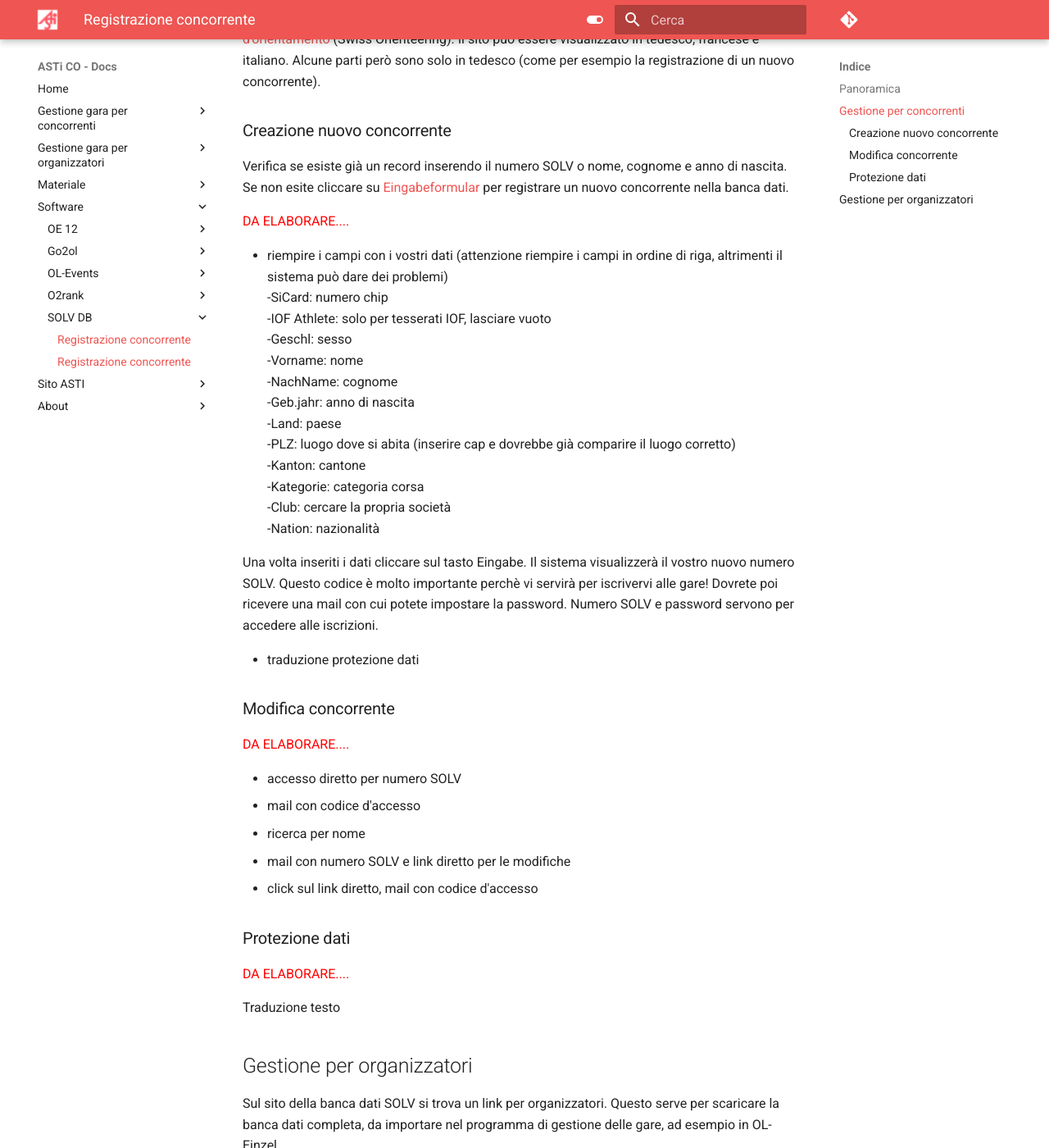
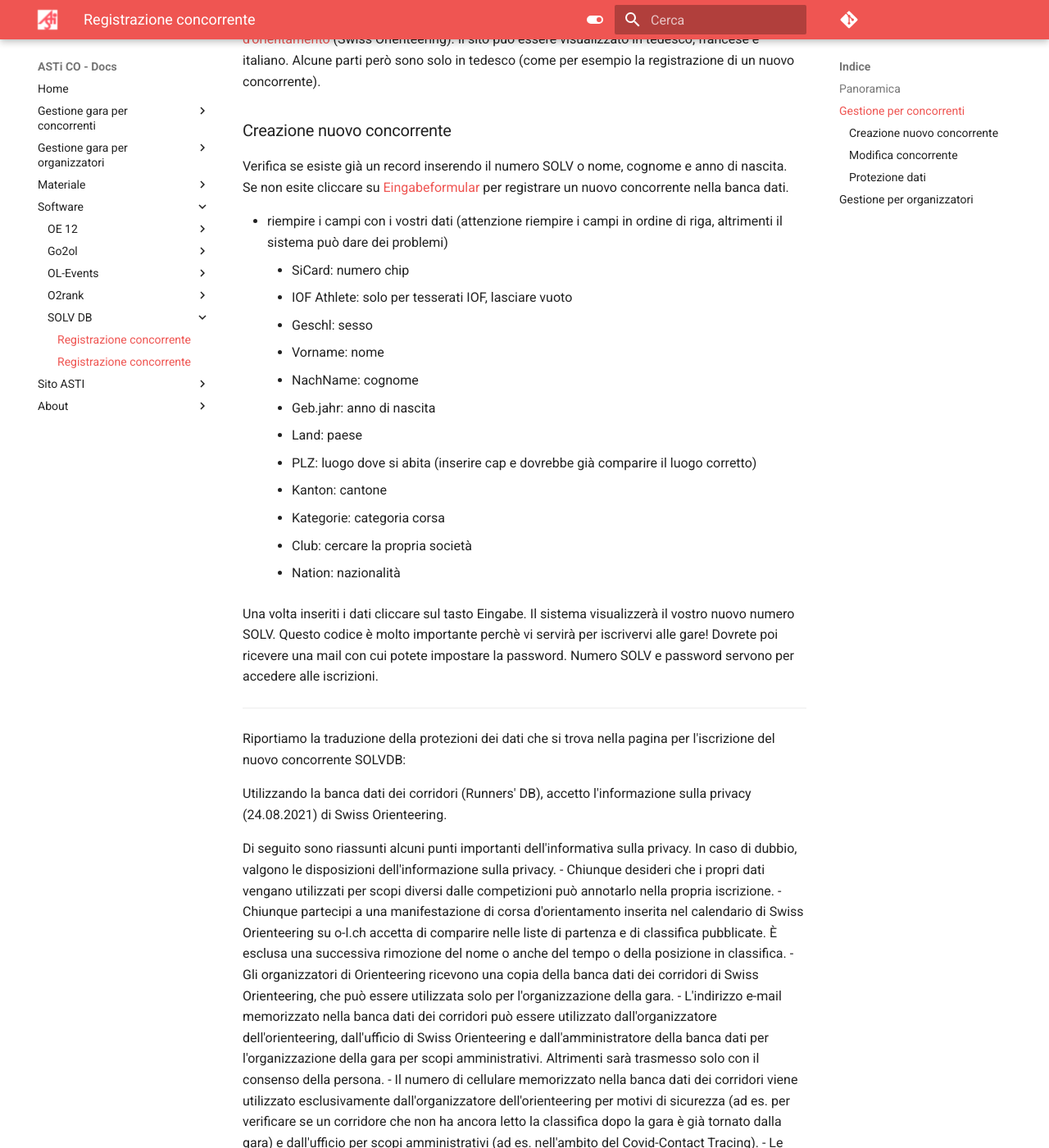
Before and after one commit to asti-co/doc, an MkDocs documentation site: the page built from docs/software/solvDB.md, in a window 1280 px wide and 1400 px high, scrolled down 488 px. Shown: the whole window at 82% size. Built offline with MkDocs 1.6.1 and Material for MkDocs 9.7.7, drawn with Linux system fonts in a browser that asks for light colours; comment, search, counter and statistics services are not loaded; some of the changed text lies outside the part shown.

Commit message:
varie aggiunte a SolvDB

```diff
--- a/docs/software/solvDB.md
+++ b/docs/software/solvDB.md
@@ -20,26 +20,36 @@
 Verifica se esiste già un record inserendo il numero SOLV o nome, cognome e anno di nascita.
 Se non esite cliccare su [Eingabeformular](https://www.o-l.ch/cgi-bin/solvdb?&competitor=newform) per registrare un nuovo concorrente nella banca dati.
 
-<span style="color:red">DA ELABORARE....</span>
-
 
 - riempire i campi con i vostri dati (attenzione riempire i campi in ordine di riga, altrimenti il sistema può dare dei problemi)
-    -SiCard: numero chip
-    -IOF Athlete: solo per tesserati IOF, lasciare vuoto
-    -Geschl: sesso
-    -Vorname: nome
-    -NachName: cognome
-    -Geb.jahr: anno di nascita
-    -Land: paese
-    -PLZ: luogo dove si abita (inserire cap e dovrebbe già comparire il luogo corretto)
-    -Kanton: cantone
-    -Kategorie: categoria corsa
-    -Club: cercare la propria società
-    -Nation: nazionalità
+    - SiCard: numero chip
+    - IOF Athlete: solo per tesserati IOF, lasciare vuoto
+    - Geschl: sesso
+    - Vorname: nome
+    - NachName: cognome
+    - Geb.jahr: anno di nascita
+    - Land: paese
+    - PLZ: luogo dove si abita (inserire cap e dovrebbe già comparire il luogo corretto)
+    - Kanton: cantone
+    - Kategorie: categoria corsa
+    - Club: cercare la propria società
+    - Nation: nazionalità
 
 Una volta inseriti i dati cliccare sul tasto Eingabe. Il sistema visualizzerà il vostro nuovo numero SOLV. Questo codice è molto importante perchè vi servirà per iscrivervi alle gare! Dovrete poi ricevere una mail con cui potete impostare la password. Numero SOLV e password servono per accedere alle iscrizioni.
 
-- traduzione protezione dati
+---
+
+Riportiamo la traduzione della protezioni dei dati che si trova nella pagina per l'iscrizione del nuovo concorrente SOLVDB:
+
+Utilizzando la banca dati dei corridori (Runners' DB), accetto l'informazione sulla privacy (24.08.2021) di Swiss Orienteering.
+
+Di seguito sono riassunti alcuni punti importanti dell'informativa sulla privacy. In caso di dubbio, valgono le disposizioni dell'informazione sulla privacy.
+- Chiunque desideri che i propri dati vengano utilizzati per scopi diversi dalle competizioni può annotarlo nella propria iscrizione.
+- Chiunque partecipi a una manifestazione di corsa d'orientamento inserita nel calendario di Swiss Orienteering su o-l.ch accetta di comparire nelle liste di partenza e di classifica pubblicate. È esclusa una successiva rimozione del nome o anche del tempo o della posizione in classifica.
+- Gli organizzatori di Orienteering ricevono una copia della banca dati dei corridori di Swiss Orienteering, che può essere utilizzata solo per l'organizzazione della gara.
+- L'indirizzo e-mail memorizzato nella banca dati dei corridori può essere utilizzato dall'organizzatore dell'orienteering, dall'ufficio di Swiss Orienteering e dall'amministratore della banca dati per l'organizzazione della gara per scopi amministrativi. Altrimenti sarà trasmesso solo con il consenso della persona.
+- Il numero di cellulare memorizzato nella banca dati dei corridori viene utilizzato esclusivamente dall'organizzatore dell'orienteering per motivi di sicurezza (ad es. per verificare se un corridore che non ha ancora letto la classifica dopo la gara è già tornato dalla gara) e dall'ufficio per scopi amministrativi (ad es. nell'ambito del Covid-Contact Tracing).
+- Le richieste di non utilizzo di dati personali dal database dei corridori devono essere inviate a info@swiss-orienteering.ch.
 
 ### Modifica concorrente {#mutazione}
 
```
